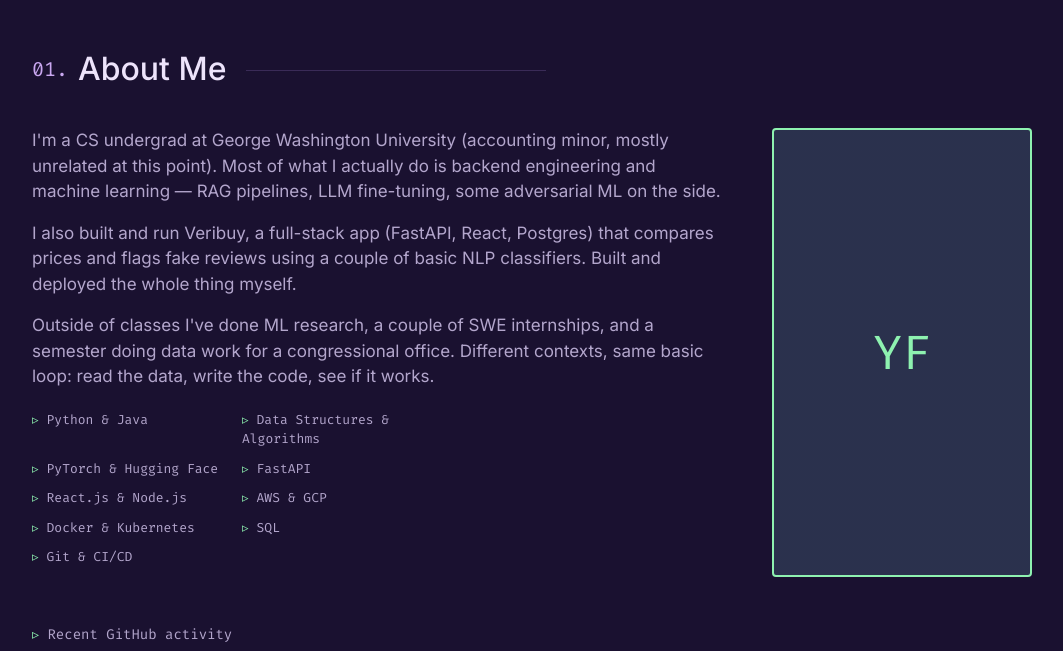
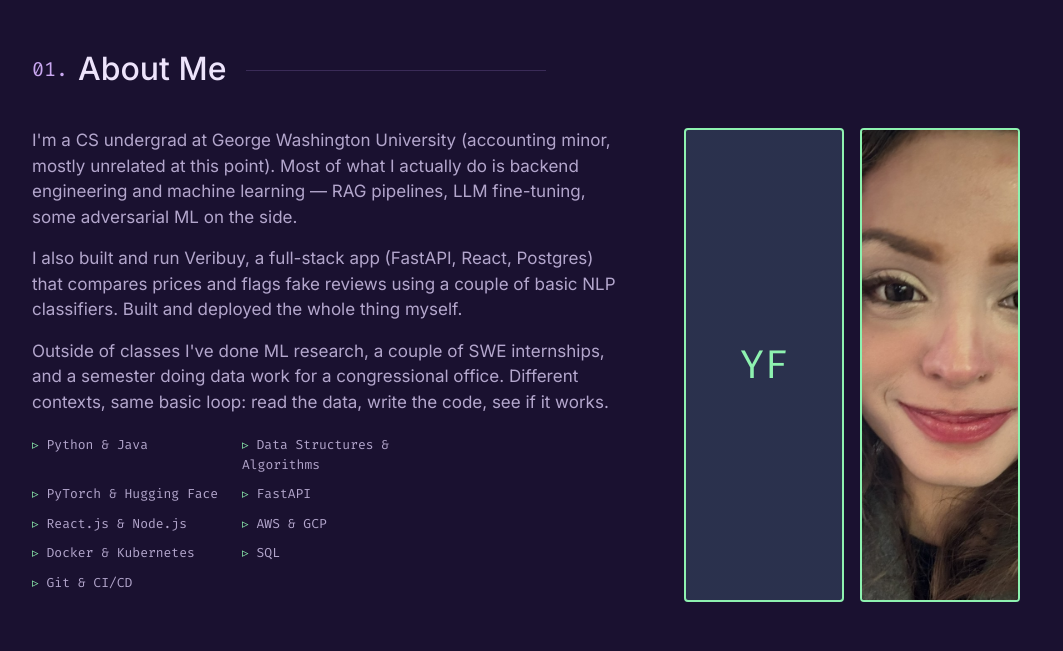
Before and after one commit to yusrafaheem/yusrafaheem.github.io, a React (Vite) app: page / in a window 1280 px wide. Shown: the part 860-1511 px from the top of the page, without its empty margins (108-1171 px from the left). Built offline with nearby package versions, Linux system fonts and the light colour scheme; a web font is replaced by a local one.

Commit message:
Add profile photo next to initials in About section

```diff
--- a/src/components/About.jsx
+++ b/src/components/About.jsx
@@ -47,24 +47,52 @@ export default function About() {
 
           <div
             style={{
-              flex: '1 1 220px',
-              minWidth: 200,
-              maxWidth: 260,
+              flex: '1 1 300px',
+              maxWidth: 360,
+              margin: '0 auto',
+              display: 'flex',
+              gap: 16,
+              justifyContent: 'center',
+            }}
+          >
+            <div
+              style={{
+                flex: '1 1 0',
+                minWidth: 110,
+                maxWidth: 160,
                 aspectRatio: '1 / 1',
                 borderRadius: 4,
                 border: '2px solid var(--green)',
                 background:
                   'linear-gradient(rgba(100,255,218,0.1), rgba(100,255,218,0.1)), var(--light-navy)',
-              margin: '0 auto',
                 display: 'flex',
                 alignItems: 'center',
                 justifyContent: 'center',
                 fontFamily: 'var(--font-mono)',
-              fontSize: 48,
+                fontSize: 40,
                 color: 'var(--green)',
               }}
             >
               {content.initials}
+            </div>
+
+            <div
+              style={{
+                flex: '1 1 0',
+                minWidth: 110,
+                maxWidth: 160,
+                aspectRatio: '1 / 1',
+                borderRadius: 4,
+                border: '2px solid var(--green)',
+                overflow: 'hidden',
+              }}
+            >
+              <img
+                src="/images/yusra-photo-square.jpg"
+                alt="Yusra Faheem"
+                style={{ width: '100%', height: '100%', objectFit: 'cover', display: 'block' }}
+              />
+            </div>
           </div>
         </div>
 
```
Lines whose indentation alone changed are shown as unchanged.
